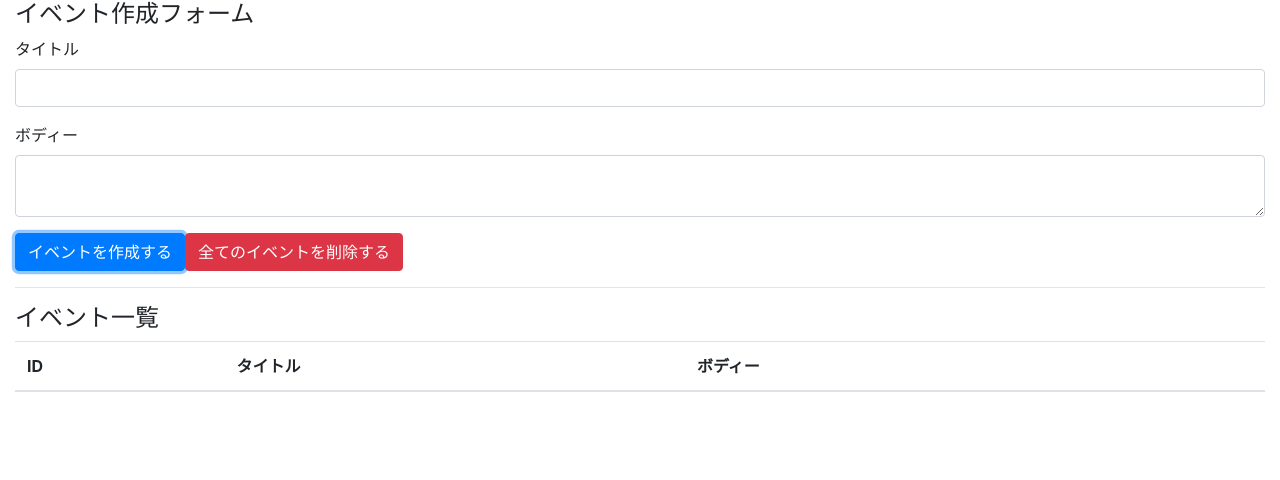
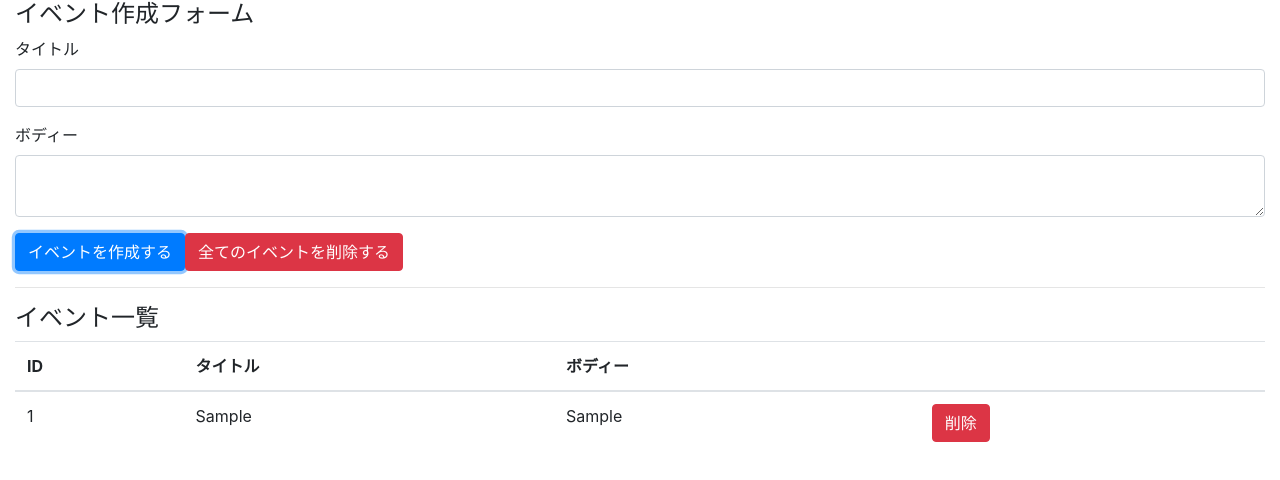
Before and after one commit to uzresk/react-hooks, a React (Create React App) app: page / in a window 1280 px wide. Both pictures are taken after typing "Sample", "Sample" into the empty fields and a click on the button "イベントを作成する". Shown: the top 480 px of the page. Built offline with nearby package versions, Linux system fonts and the light colour scheme.

Commit message:
display events, refactor and implement remove event button

```diff
--- a/src/components/App.js
+++ b/src/components/App.js
@@ -1,6 +1,7 @@
 import React, {useReducer, useState} from 'react';
 import 'bootstrap/dist/css/bootstrap.min.css';
 
+import Event from './Event'
 import reducer from '../reducers'
 
 const App = () => {
@@ -10,12 +11,21 @@
     const [body, setBody] = useState('');
 
     const addEvent = e => {
+        // Reload抑止
         e.preventDefault();
+        // dispatchするとstateにはいる。
         dispatch({
             type: 'CREATE_EVENT', title, body
         });
         setTitle('');
         setBody('');
+    };
+
+    const deleteAllEvent = e => {
+        e.preventDefault();
+        dispatch({
+            type: 'DELETE_ALL_EVENT'
+        })
     };
 
     return (
@@ -33,7 +43,7 @@
                               onChange={e => setBody(e.target.value)}/>
                 </div>
                 <button className="btn btn-primary" onClick={addEvent}>イベントを作成する</button>
-                <button className="btn btn-danger">全てのイベントを削除する</button>
+                <button className="btn btn-danger" onClick={deleteAllEvent}>全てのイベントを削除する</button>
 
                 <hr/>
 
@@ -44,11 +54,12 @@
                         <th>ID</th>
                         <th>タイトル</th>
                         <th>ボディー</th>
-                        <th></th>
+                        <th>
+                        </th>
                     </tr>
                     </thead>
                     <tbody>
-
+                    {state.map((event, index) => (<Event key={index} event={event} dispatch={dispatch}/>))}
                     </tbody>
                 </table>
             </form>
--- /dev/null
+++ b/src/components/Event.js
@@ -0,0 +1,23 @@
+import React from "react";
+
+const Event = ({dispatch, event}) => {
+    const id = event.id;
+    const handleClickDeleteButton = () => {
+        dispatch({
+            type: 'DELETE_EVENT', id
+        });
+    };
+    return (
+        <tr>
+            <td>{id}</td>
+            <td>{event.title}</td>
+            <td>{event.body}</td>
+            <td>
+                <button type="button" className="btn btn-danger"
+                        onClick={handleClickDeleteButton}>削除
+                </button>
+            </td>
+        </tr>)
+};
+
+export default Event;
--- a/src/reducers/index.js
+++ b/src/reducers/index.js
@@ -9,7 +9,7 @@
             // [...state, {id:id, title: event.title, body: event.body}]
             return [...state, {id, ...event}];
         case 'DELETE_EVENT':
-            return state;
+            return state.filter(event => event.id !== action.id);
         case 'DELETE_ALL_EVENT':
             return [];
         default:
```
